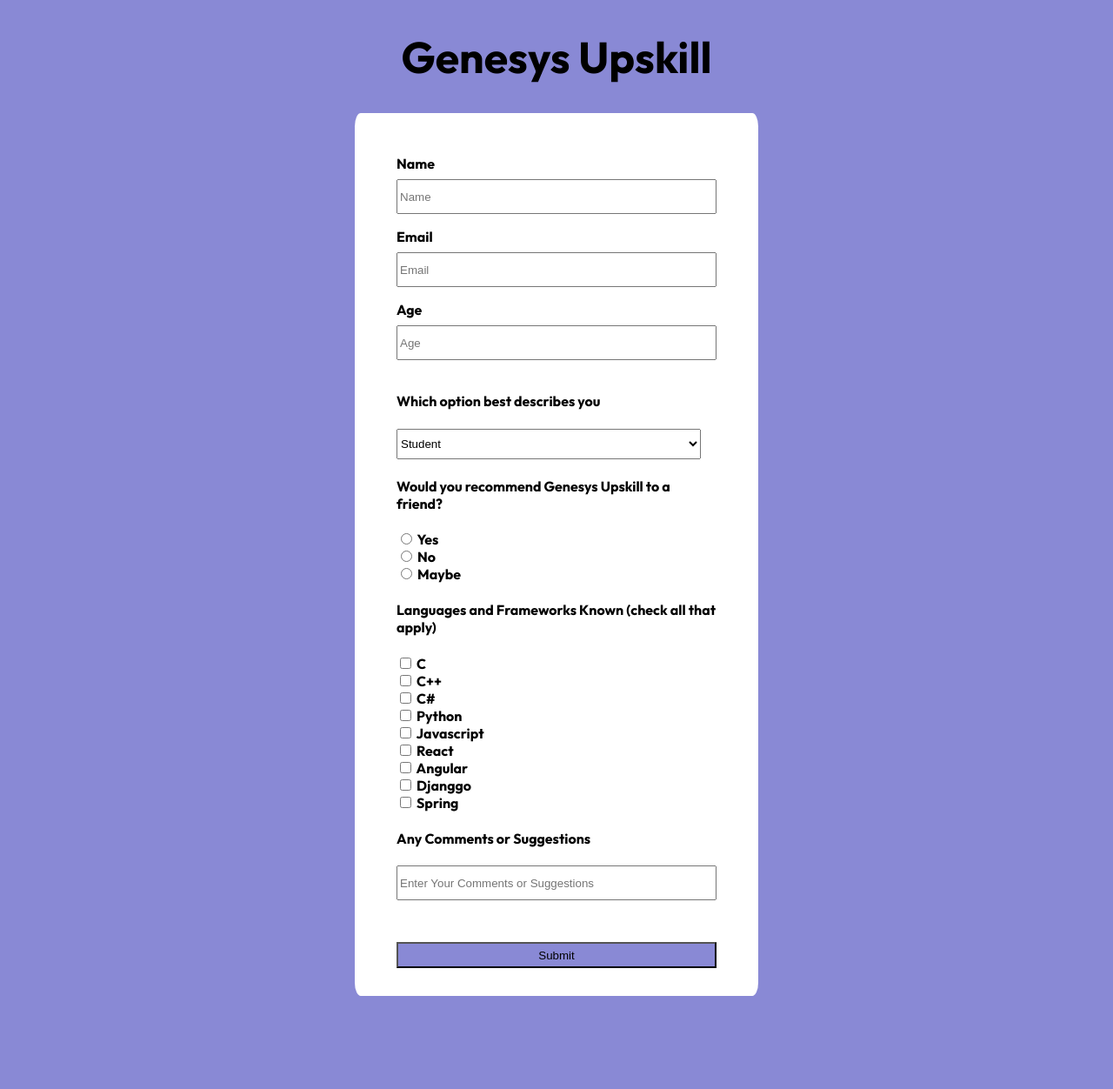
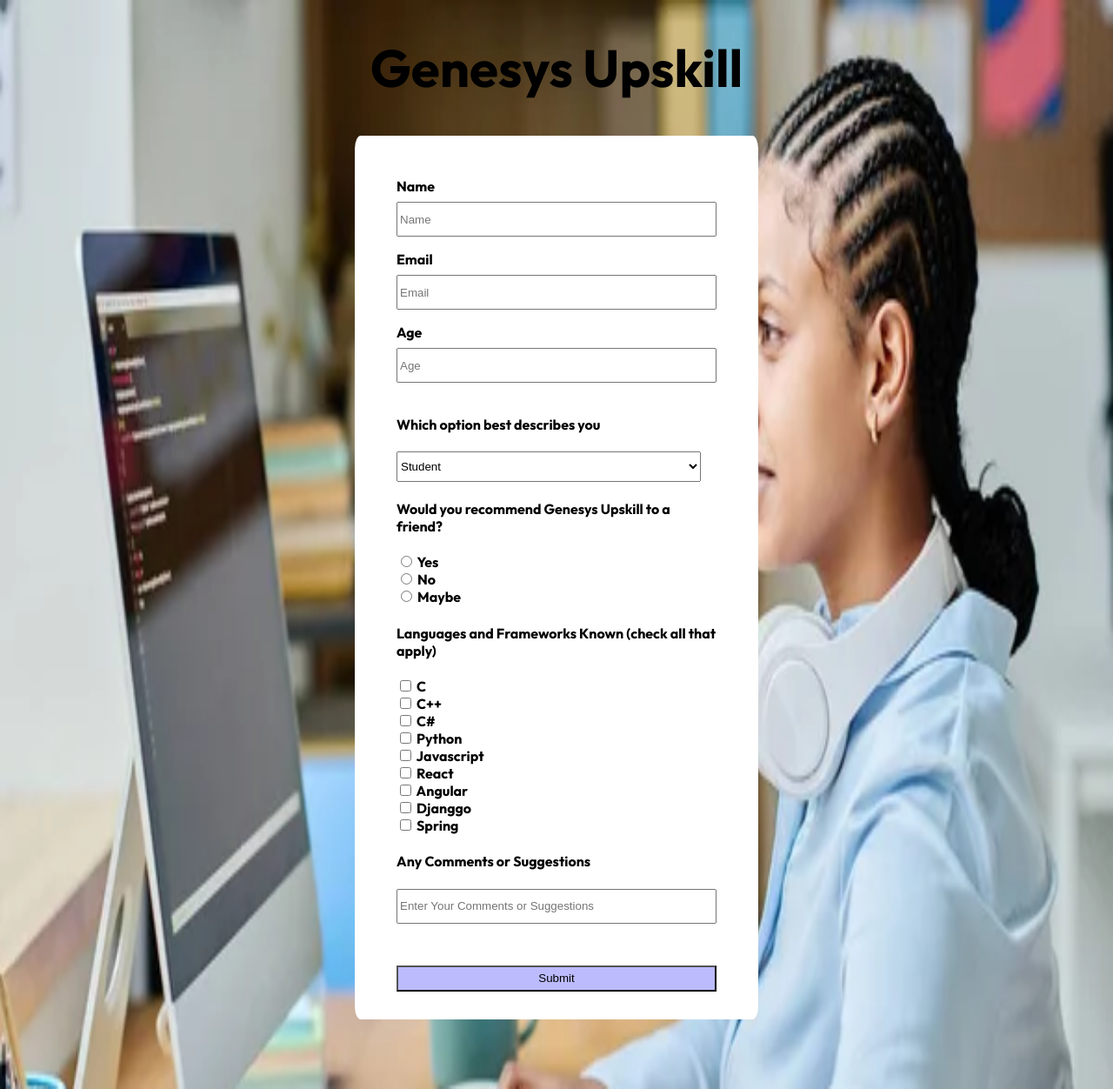
Before and after one commit to Kamsiyochukwu-Dimson/upskill-Form-project, a plain HTML site: page index.html in a window 1280 px wide. Shown: the whole page at 87% size. Before the commit the page ends 1225 px from the top, so only its background shows below. Drawn offline with Linux system fonts and the light colour scheme.

Commit message:
My First Commit

```diff
--- a/index.html
+++ b/index.html
@@ -7,7 +7,7 @@
     <link rel="preconnect" href="https://fonts.googleapis.com">
     <link rel="preconnect" href="https://fonts.gstatic.com" crossorigin>
     <link href="https://fonts.googleapis.com/css2?family=Outfit:wght@700&display=swap" rel="stylesheet">
-    <title>Document</title>
+    <title>Genesys Upskill</title>
 </head>
 <body>
     <h1>Genesys Upskill</h1>
--- a/style.css
+++ b/style.css
@@ -2,14 +2,16 @@
     box-sizing: border-box;
 }
 body{
-    background-color: rgb(137, 137, 213);
+    background-image: url(Images/female\ web\ dev.jpg);
+    background-repeat: no-repeat;
+    background-size: 100vw 200vh;
     font-family: "Outfit", sans-serif;
     font-weight: 700;
     font-style: normal;
 }
 body h1{
     text-align: center;
-    font-size: 50px;
+    font-size: 60px;
 }
 .background{
     margin: 1rem 25rem 5rem;
@@ -34,5 +36,5 @@ button{
     width: 100%;
     height: 30px;
     margin: 3rem 0rem 0rem;
-    background-color: rgb(137, 137, 213);
+    background-color: rgb(187, 187, 254);
 }
```
